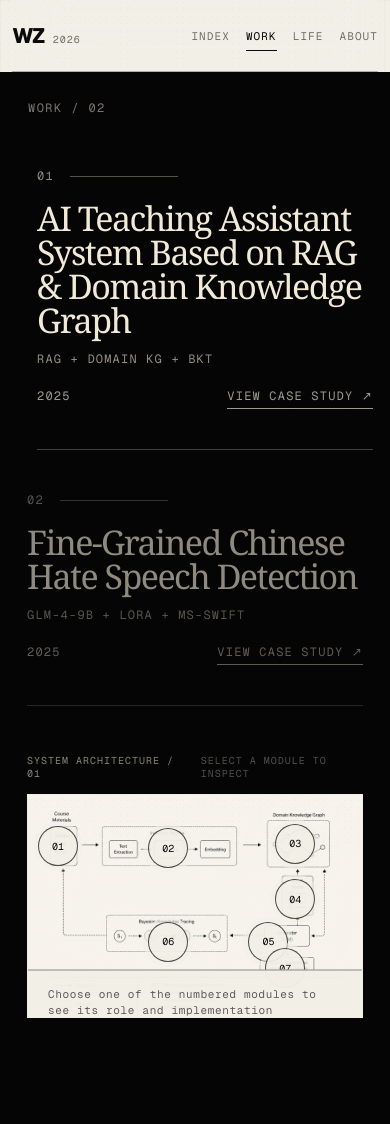
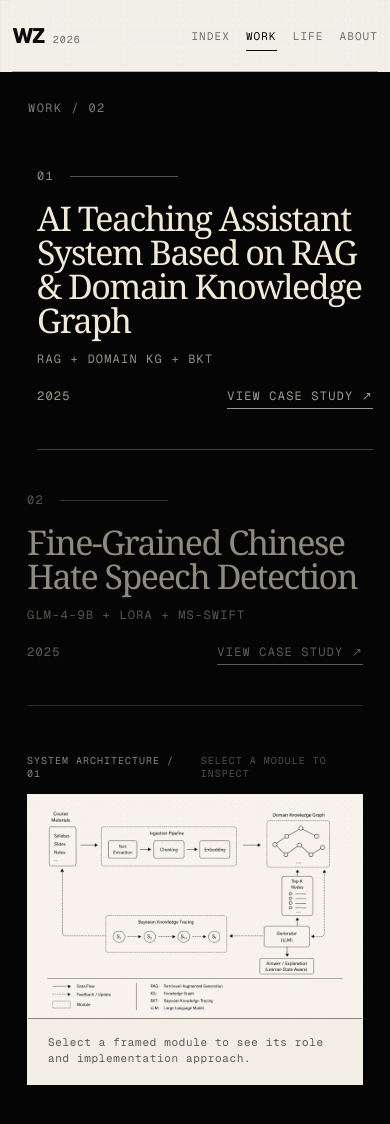
Before and after one commit to jimzhou03/jimzhou03.github.io, a Next.js app: page /projects in a window 390 px wide. Shown: the top 1124 px of the page. Before the commit the page ends 1060 px from the top, so only its background shows below. Built offline with nearby package versions, Linux system fonts and the light colour scheme.

Commit message:
Replace numbered project hotspots with frame interactions

```diff
--- a/app/orbital-archive.css
+++ b/app/orbital-archive.css
@@ -2098,29 +2098,39 @@ body {
 
 .architecture-hotspots button {
   position: absolute;
-  width: 34px;
-  height: 34px;
-  display: grid;
-  place-items: center;
-  border: 1px solid rgba(10,10,9,.72);
-  border-radius: 50%;
-  color: var(--ink);
-  background: rgba(242,239,231,.94);
-  box-shadow: 0 0 0 5px rgba(242,239,231,.58);
-  font: 10px var(--font-mono);
+  min-width: 0;
+  min-height: 0;
+  padding: 0;
+  border: 0;
+  border-radius: 7px;
+  color: transparent;
+  background: transparent;
+  box-shadow: inset 0 0 0 0 rgba(10,10,9,0);
   cursor: pointer;
   pointer-events: auto;
-  transform: translate(-50%, -50%);
-  transition: color 180ms ease, background 180ms ease, transform 180ms ease, box-shadow 180ms ease;
+  mix-blend-mode: multiply;
+  transition: background 160ms ease, box-shadow 160ms ease;
 }
 
 .architecture-hotspots button:hover,
 .architecture-hotspots button:focus-visible,
 .architecture-hotspots button.active {
-  color: var(--paper);
-  background: var(--ink);
-  box-shadow: 0 0 0 6px rgba(242,239,231,.78);
-  transform: translate(-50%, -50%) scale(1.12);
+  background: rgba(10,10,9,.055);
+  box-shadow:
+    inset 0 0 0 1.5px rgba(10,10,9,.78),
+    0 0 0 4px rgba(242,239,231,.62);
+}
+
+.architecture-hotspots button:focus-visible {
+  outline: 2px solid var(--ink);
+  outline-offset: 3px;
+}
+
+.architecture-hotspots button.active {
+  background: rgba(10,10,9,.1);
+  box-shadow:
+    inset 0 0 0 2px rgba(10,10,9,.92),
+    0 0 0 4px rgba(242,239,231,.78);
 }
 
 .architecture-detail {
@@ -3655,11 +3665,32 @@ body {
 
   .architecture-board {
     max-height: none;
+    aspect-ratio: auto;
+    overflow: visible;
+  }
+
+  .architecture-board > img {
+    height: auto;
+    aspect-ratio: 3 / 2;
+  }
+
+  .architecture-hotspots {
+    right: 0;
+    bottom: auto;
+    left: 0;
+    height: auto;
+    aspect-ratio: 3 / 2;
+  }
+
+  .architecture-detail,
+  .architecture-detail.open {
+    position: relative;
+    transform: none;
   }
 
   .architecture-hotspots button {
-    width: 40px;
-    height: 40px;
+    min-width: 40px;
+    min-height: 40px;
   }
 
   .architecture-detail-grid {
--- a/app/projects/ProjectUniverse.tsx
+++ b/app/projects/ProjectUniverse.tsx
@@ -2,7 +2,7 @@
 
 import Link from "next/link";
 import Image from "next/image";
-import { useState } from "react";
+import { useEffect, useState } from "react";
 import { projects } from "../../content/projects";
 
 type ArchitectureNode = {
@@ -12,6 +12,8 @@ type ArchitectureNode = {
   implementation: string;
   x: number;
   y: number;
+  width: number;
+  height: number;
 };
 
 type ArchitectureDefinition = {
@@ -30,56 +32,70 @@ const architectureBySlug: Record<string, ArchitectureDefinition> = {
         label: "Course materials",
         role: "Provides the grounded source material used by the assistant.",
         implementation: "Parse syllabus, slides, notes, and other course files; retain source metadata so every retrieved passage can be traced back to evidence.",
-        x: 9,
-        y: 23,
+        x: 6.1,
+        y: 14.2,
+        width: 8.3,
+        height: 17.8,
       },
       {
         id: "ingestion",
         label: "Ingestion pipeline",
         role: "Transforms source files into retrieval-ready knowledge units.",
         implementation: "Extract text, normalize structure, split it into semantic chunks, and create embeddings before indexing the chunks in the retrieval store.",
-        x: 42,
-        y: 24,
+        x: 21.8,
+        y: 14.1,
+        width: 40.6,
+        height: 18,
       },
       {
         id: "knowledge-graph",
         label: "Domain knowledge graph",
         role: "Adds explicit concepts and relationships that vector similarity alone can miss.",
         implementation: "Represent course entities and prerequisites as graph nodes and edges, then expand retrieved evidence with related concepts through graph queries.",
-        x: 80,
-        y: 22,
+        x: 71.5,
+        y: 11.6,
+        width: 18.8,
+        height: 21,
       },
       {
         id: "retrieval",
         label: "Hybrid retrieval",
         role: "Selects the most useful evidence for the current learner question.",
         implementation: "Combine embedding similarity, graph-neighborhood expansion, metadata filters, and Top-K reranking before sending evidence to the generator.",
-        x: 80,
-        y: 47,
+        x: 76,
+        y: 36.3,
+        width: 9.3,
+        height: 18,
       },
       {
         id: "generator",
         label: "Answer generator",
         role: "Produces a course-grounded response with an explanation.",
         implementation: "Build a constrained prompt from retrieved passages, graph context, and learner state; require the LLM to cite evidence and avoid unsupported claims.",
-        x: 72,
-        y: 66,
+        x: 70.7,
+        y: 58.8,
+        width: 13.6,
+        height: 9.5,
       },
       {
         id: "learner-state",
         label: "Bayesian Knowledge Tracing",
         role: "Estimates which concepts the learner has likely mastered.",
         implementation: "Update concept mastery probabilities from learner interactions and feed the state back into retrieval depth, explanation style, and practice recommendations.",
-        x: 42,
-        y: 66,
+        x: 23.2,
+        y: 54,
+        width: 36.5,
+        height: 16.7,
       },
       {
         id: "answer",
         label: "Learner-state-aware answer",
         role: "Delivers the final response at an appropriate level of detail.",
         implementation: "Return the answer, evidence references, and an explanation adapted to the learner state; log the interaction for later evaluation and BKT updates.",
-        x: 77,
-        y: 78,
+        x: 69.3,
+        y: 73.1,
+        width: 16.3,
+        height: 7.2,
       },
     ],
   },
@@ -92,64 +108,80 @@ const architectureBySlug: Record<string, ArchitectureDefinition> = {
         label: "Chinese social-media comment",
         role: "Supplies the raw text that the system must analyze at fine-grained level.",
         implementation: "Preserve the original comment for traceability while creating a normalized copy for inference and dataset preprocessing.",
-        x: 8,
-        y: 24,
+        x: 3.5,
+        y: 16.5,
+        width: 9.2,
+        height: 20.2,
       },
       {
         id: "preprocessing",
         label: "Preprocessing and prompt",
         role: "Turns noisy social-media text into a consistent model request.",
         implementation: "Normalize Unicode and slang, remove noise conservatively, then place the comment into a prompt that defines the required quadruple schema.",
-        x: 30,
-        y: 24,
+        x: 17.1,
+        y: 16.2,
+        width: 26,
+        height: 24,
       },
       {
         id: "model",
         label: "GLM-4-9B + LoRA",
         role: "Learns the task while keeping training cost manageable.",
         implementation: "Fine-tune low-rank adapters with MS-SWIFT, mixed precision, and gradient checkpointing while keeping the base model weights frozen.",
-        x: 55,
-        y: 24,
+        x: 46.6,
+        y: 12.8,
+        width: 16.7,
+        height: 27.3,
       },
       {
         id: "decoder",
         label: "Structured decoder",
         role: "Converts model output into a reliable machine-readable prediction.",
         implementation: "Constrain generation to the JSON schema, validate required fields, normalize labels, and retry or repair malformed outputs before scoring.",
-        x: 75,
-        y: 24,
+        x: 66.5,
+        y: 16.2,
+        width: 15.2,
+        height: 24,
       },
       {
         id: "output",
         label: "Hate-speech quadruples",
         role: "Expresses target, group, attack type, and severity explicitly.",
         implementation: "Return structured quadruples that can be audited, compared with annotations, and used in downstream moderation or evaluation tools.",
-        x: 92,
-        y: 24,
+        x: 85.7,
+        y: 16.2,
+        width: 10.4,
+        height: 24,
       },
       {
         id: "training-data",
         label: "CCL25-Eval training data",
         role: "Provides annotated examples for supervised adaptation.",
         implementation: "Deduplicate examples, validate labels, create train/dev splits, and serialize each sample into the same structured format used at inference time.",
-        x: 12,
-        y: 65,
+        x: 6.2,
+        y: 52.7,
+        width: 11.3,
+        height: 22.3,
       },
       {
         id: "fine-tuning",
         label: "MS-SWIFT fine-tuning",
         role: "Optimizes the LoRA adapter for the shared evaluation task.",
         implementation: "Train with reproducible seeds and checkpointing, monitor validation loss, and select the best adapter rather than the final training step.",
-        x: 43,
-        y: 66,
+        x: 39.5,
+        y: 55,
+        width: 12,
+        height: 17.4,
       },
       {
         id: "evaluation",
         label: "Structured-output evaluation",
         role: "Measures both format reliability and prediction quality.",
         implementation: "Track schema validity, exact match, field-wise F1, and severity error; inspect failure clusters to refine prompts, labels, and training data.",
-        x: 76,
-        y: 66,
+        x: 73.8,
+        y: 55,
+        width: 12.3,
+        height: 18.5,
       },
     ],
   },
@@ -161,6 +193,17 @@ export default function ProjectUniverse() {
   const activeProject = projects[activeIndex];
   const architecture = architectureBySlug[activeProject.slug];
   const selectedNode = architecture.nodes.find((node) => node.id === selectedNodeId) ?? null;
+
+  useEffect(() => {
+    if (!selectedNodeId) return;
+
+    const closeOnEscape = (event: KeyboardEvent) => {
+      if (event.key === "Escape") setSelectedNodeId(null);
+    };
+
+    window.addEventListener("keydown", closeOnEscape);
+    return () => window.removeEventListener("keydown", closeOnEscape);
+  }, [selectedNodeId]);
 
   const selectProject = (index: number) => {
     setActiveIndex(index);
@@ -212,19 +255,22 @@ export default function ProjectUniverse() {
               priority
             />
             <div className="architecture-hotspots" aria-label={`${activeProject.title} architecture modules`}>
-              {architecture.nodes.map((node, index) => (
+              {architecture.nodes.map((node) => (
                 <button
                   type="button"
                   className={selectedNodeId === node.id ? "active" : ""}
-                  style={{ left: `${node.x}%`, top: `${node.y}%` }}
+                  style={{
+                    left: `${node.x}%`,
+                    top: `${node.y}%`,
+                    width: `${node.width}%`,
+                    height: `${node.height}%`,
+                  }}
                   key={node.id}
-                  aria-label={`Inspect ${node.label}`}
+                  aria-label={`Inspect ${node.label} module`}
                   aria-expanded={selectedNodeId === node.id}
                   aria-controls="architecture-module-detail"
                   onClick={() => setSelectedNodeId((current) => current === node.id ? null : node.id)}
-                >
-                  <span>{String(index + 1).padStart(2, "0")}</span>
-                </button>
+                />
               ))}
             </div>
 
@@ -253,7 +299,7 @@ export default function ProjectUniverse() {
                   </div>
                 </>
               ) : (
-                <p>Choose one of the numbered modules to see its role and implementation approach.</p>
+                <p>Select a framed module to see its role and implementation approach.</p>
               )}
             </aside>
           </div>
```
